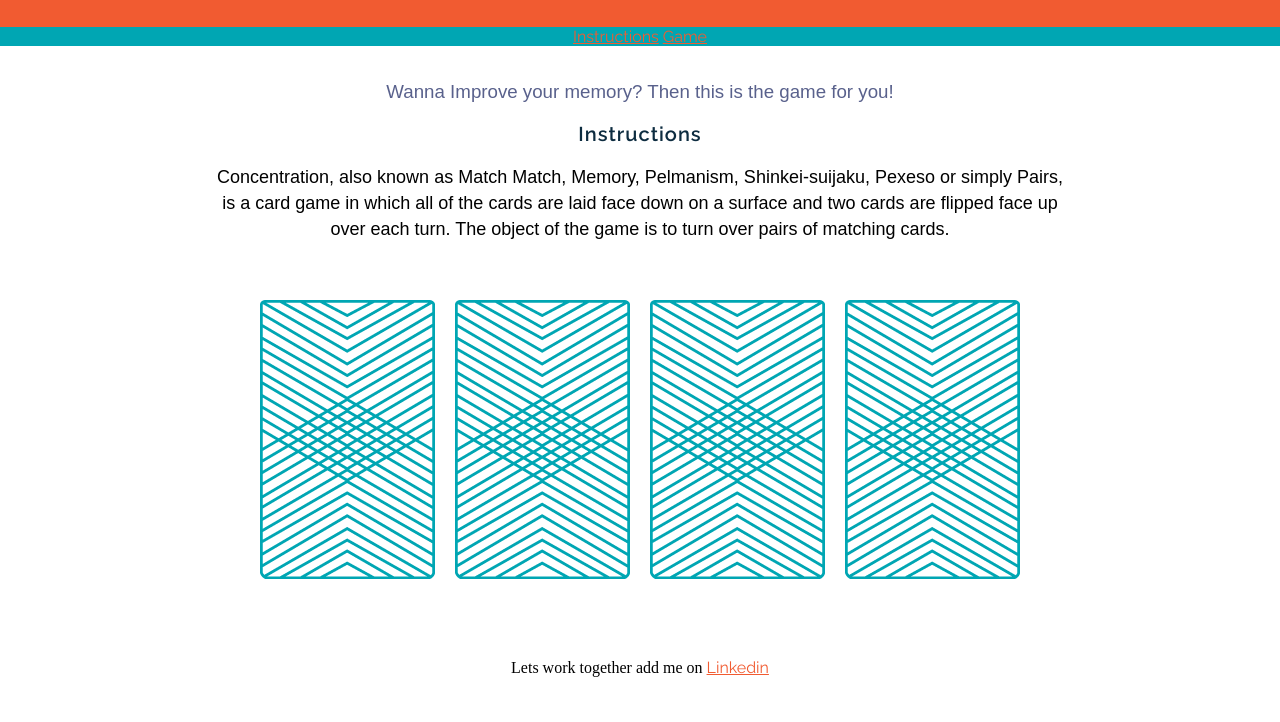
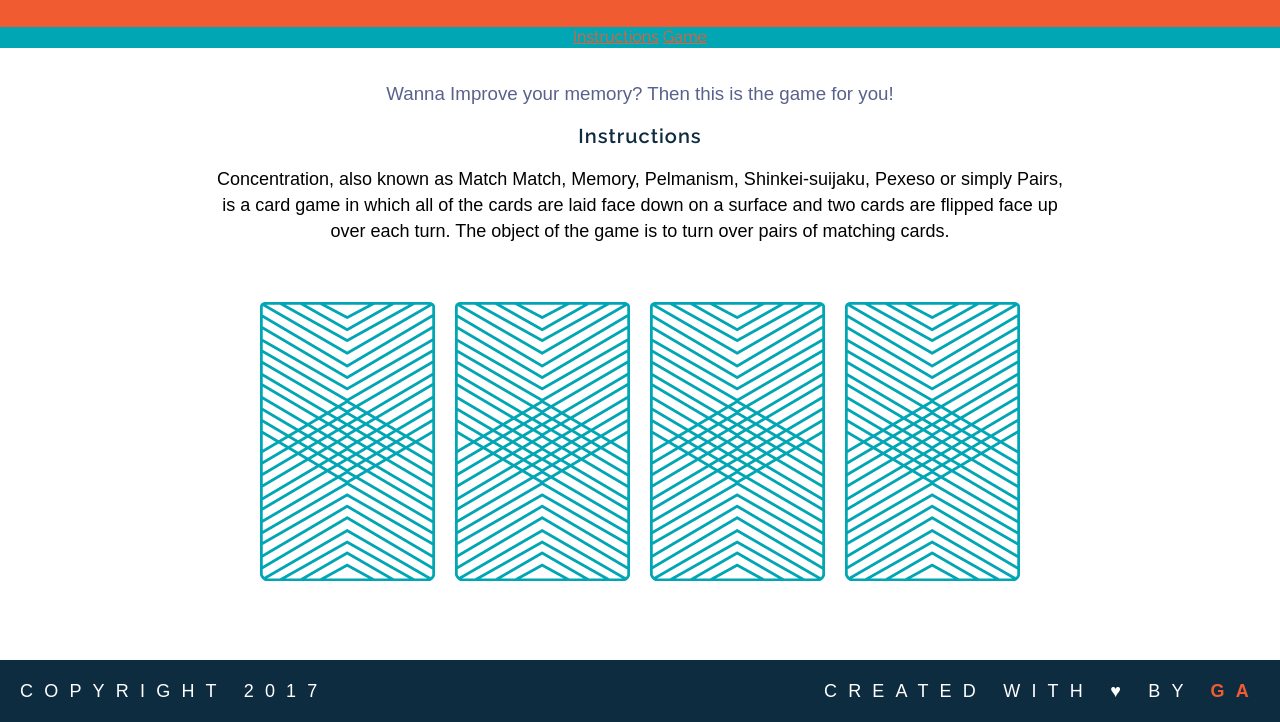
Before and after one commit to ACampero22/wdi-fundamentals-memorygame, a plain HTML site: page memory_game/index.html in a window 1280 px wide. Shown: the part 86-808 px from the top of the page. Drawn offline with Linux system fonts and the light colour scheme; a web font is replaced by a local one.

```diff
--- a/memory_game/css/style.css
+++ b/memory_game/css/style.css
@@ -41,6 +41,8 @@
 nav{
 	background-color: #00A6B3;
 	color: #FFFFFF;
+	border-bottom: 2px solid transparent;
+
 }
 main{
 	width: 850px;
@@ -51,4 +53,34 @@
 }
 footer{
 	text-align: center;
+	text-transform: uppercase;
+	padding: 0px 20px;
+	background-color: #0D2C40;
+	color: white;
+	font-size: 14px;
+	letter-spacing: 0.8em;
+	font-weight: 500;
 }
+.copyright{
+	float: left;
+
+}
+.message{
+	float: right;
+
+}
+.clearfix:after{
+	visibility: hidden;
+	display: block;
+	content: " ";
+	clear: both;
+	height: 0;
+	font-size: 0;
+}
+.name{
+	color: #F15B31;
+	font-weight: 700;
+}
+nav a:hover{
+	color: white
+}
--- a/memory_game/index.html
+++ b/memory_game/index.html
@@ -26,8 +26,11 @@
   			<img src="images/back.png" alt="King of hearts">
   		</div>
   	</main>
-  	<footer>
-  		Lets work together add me on <a href="https://www.linkedin.com/in/axel-c-152a72160/" target="_blank">Linkedin</a>
+  	<footer class="clearfix">
+  		<p class="copyright">Copyright 2017</p>
+  		<p class="message">Created with &hearts; by <span class="name">GA</span></p>
+
   	</footer>
+  	<script src="js/main.js"></script>
   </body>
 </html>
--- /dev/null
+++ b/memory_game/js/main.js
@@ -0,0 +1,7 @@
+console.log("Up and running!");
+var cardOne = "queen";
+var cardTwo = "king";
+var cardThree = "queen";
+var cardFour = "king";
+console.log("User flipped " + cardOne);
+console.log("User flipped " + cardTwo);
```
Also changed, not shown: 2 other files.
